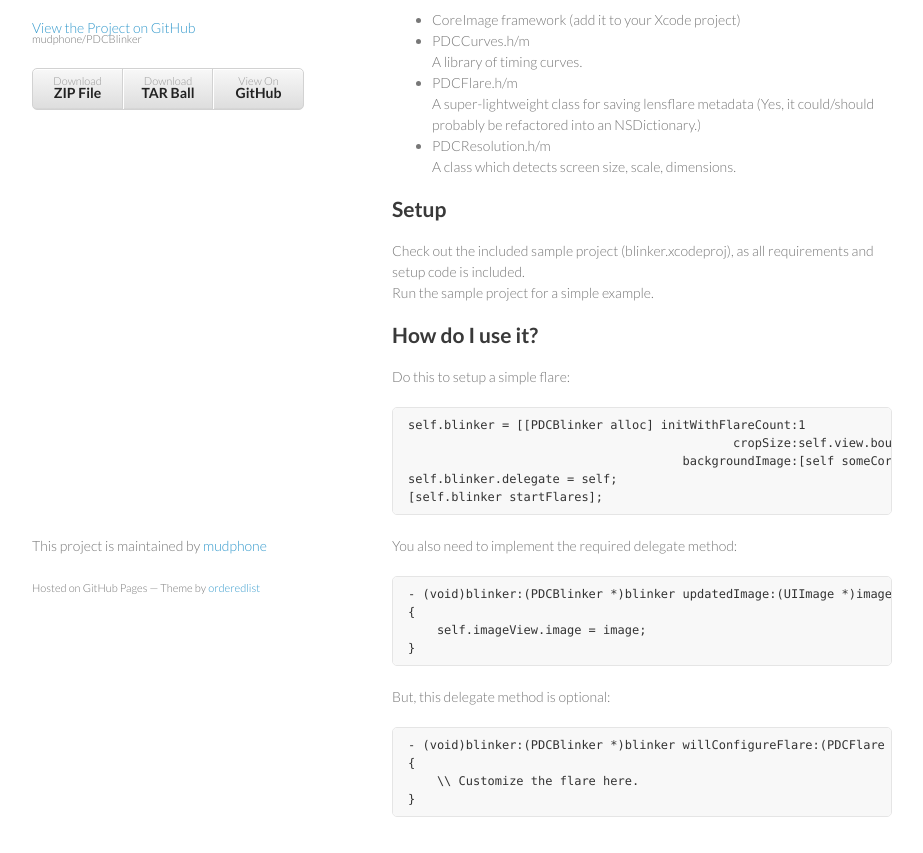
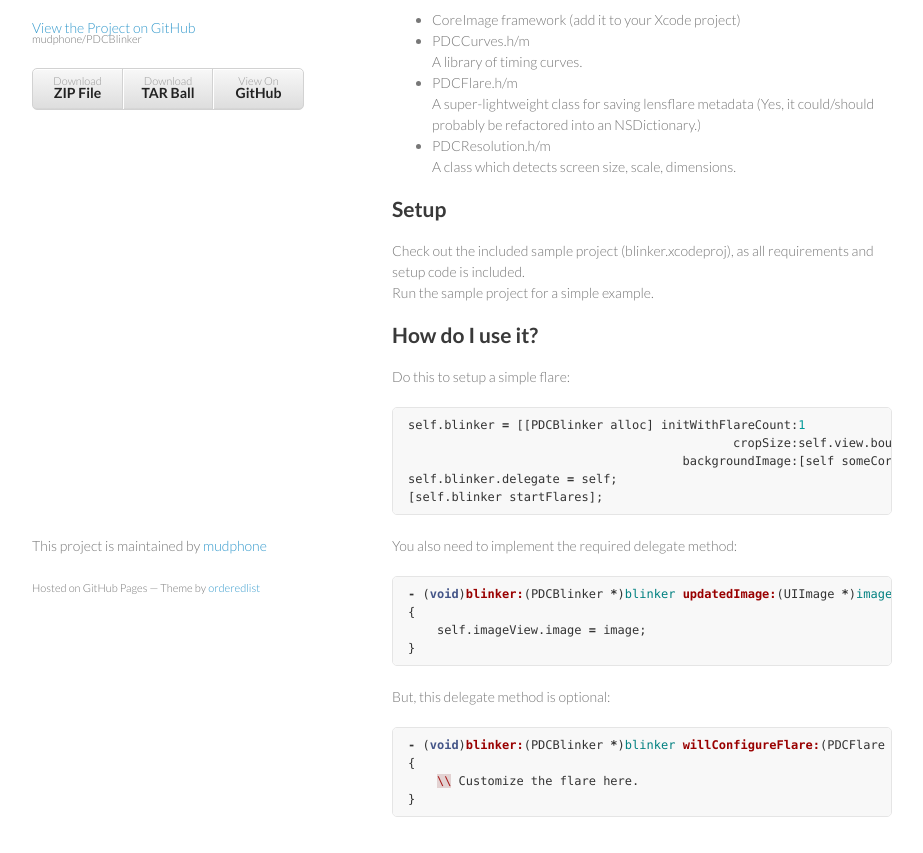
Before and after one commit to mudphone/PDCBlinker, a plain HTML site: page index.html in a window 1280 px wide. Shown: the part 133-986 px from the top of the page, without its empty margins (178-1101 px from the left). Drawn offline with Linux system fonts and the light colour scheme.

```diff
--- a/index.html
+++ b/index.html
@@ -49,28 +49,28 @@
 
 <p>Do this to setup a simple flare:</p>
 
-<pre><code>self.blinker = [[PDCBlinker alloc] initWithFlareCount:1
-                                             cropSize:self.view.bounds.size
-                                      backgroundImage:[self someCoreImage]];
-self.blinker.delegate = self;
-[self.blinker startFlares];
-</code></pre>
+<div class="highlight"><pre><span class="n">self</span><span class="p">.</span><span class="n">blinker</span> <span class="o">=</span> <span class="p">[[</span><span class="n">PDCBlinker</span> <span class="n">alloc</span><span class="p">]</span> <span class="nl">initWithFlareCount:</span><span class="mi">1</span>
+                                             <span class="nl">cropSize:</span><span class="n">self</span><span class="p">.</span><span class="n">view</span><span class="p">.</span><span class="n">bounds</span><span class="p">.</span><span class="n">size</span>
+                                      <span class="nl">backgroundImage:</span><span class="p">[</span><span class="n">self</span> <span class="n">someCoreImage</span><span class="p">]];</span>
+<span class="n">self</span><span class="p">.</span><span class="n">blinker</span><span class="p">.</span><span class="n">delegate</span> <span class="o">=</span> <span class="n">self</span><span class="p">;</span>
+<span class="p">[</span><span class="n">self</span><span class="p">.</span><span class="n">blinker</span> <span class="n">startFlares</span><span class="p">];</span>
+</pre></div>
 
 <p>You also need to implement the required delegate method:</p>
 
-<pre><code>- (void)blinker:(PDCBlinker *)blinker updatedImage:(UIImage *)image
-{
-    self.imageView.image = image;
-}
-</code></pre>
+<div class="highlight"><pre><span class="k">-</span> <span class="p">(</span><span class="kt">void</span><span class="p">)</span><span class="nf">blinker:</span><span class="p">(</span><span class="n">PDCBlinker</span> <span class="o">*</span><span class="p">)</span><span class="nv">blinker</span> <span class="nf">updatedImage:</span><span class="p">(</span><span class="n">UIImage</span> <span class="o">*</span><span class="p">)</span><span class="nv">image</span>
+<span class="p">{</span>
+    <span class="n">self</span><span class="p">.</span><span class="n">imageView</span><span class="p">.</span><span class="n">image</span> <span class="o">=</span> <span class="n">image</span><span class="p">;</span>
+<span class="p">}</span>
+</pre></div>
 
 <p>But, this delegate method is optional:</p>
 
-<pre><code>- (void)blinker:(PDCBlinker *)blinker willConfigureFlare:(PDCFlare *)flare atIndex:(NSUInteger)index
-{
-    \\ Customize the flare here.
-}
-</code></pre>
+<div class="highlight"><pre><span class="k">-</span> <span class="p">(</span><span class="kt">void</span><span class="p">)</span><span class="nf">blinker:</span><span class="p">(</span><span class="n">PDCBlinker</span> <span class="o">*</span><span class="p">)</span><span class="nv">blinker</span> <span class="nf">willConfigureFlare:</span><span class="p">(</span><span class="n">PDCFlare</span> <span class="o">*</span><span class="p">)</span><span class="nv">flare</span> <span class="nf">atIndex:</span><span class="p">(</span><span class="n">NSUInteger</span><span class="p">)</span><span class="nv">index</span>
+<span class="p">{</span>
+    <span class="err">\\</span> <span class="n">Customize</span> <span class="n">the</span> <span class="n">flare</span> <span class="n">here</span><span class="p">.</span>
+<span class="p">}</span>
+</pre></div>
       </section>
       <footer>
         <p>This project is maintained by <a href="https://github.com/mudphone">mudphone</a></p>
```
Also changed, not shown: params.json (+1 -1 lines).
